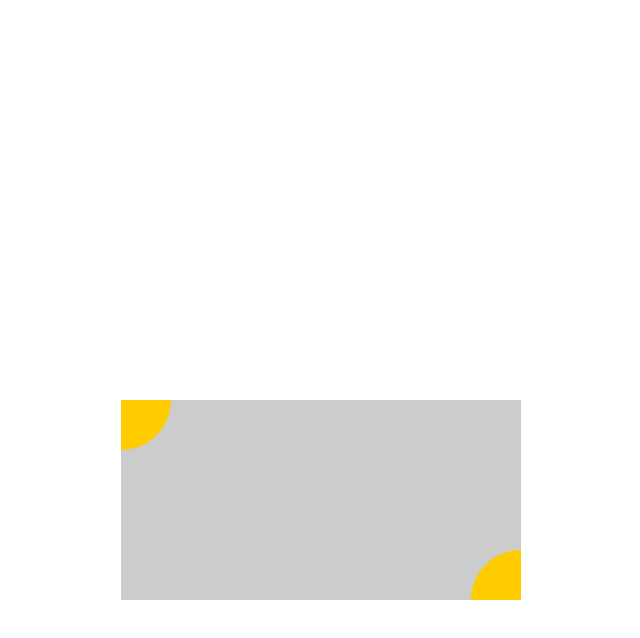
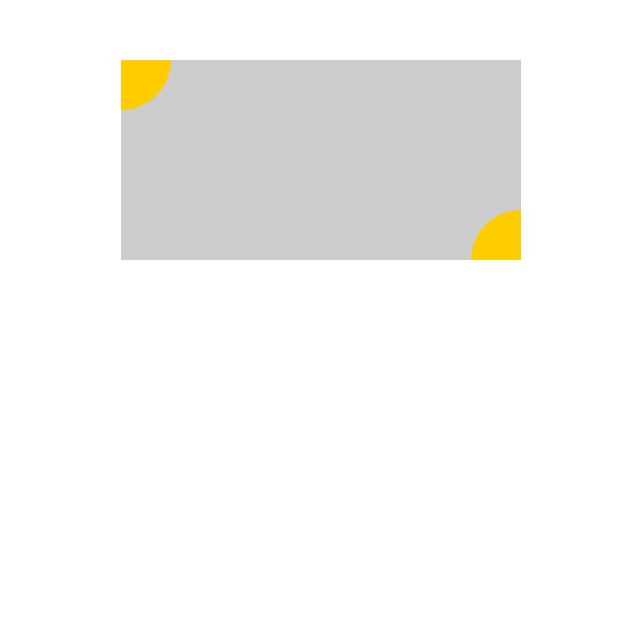
Before and after one commit to yym-yumeng123/IFE.item, a plain HTML site: page task004.html in a window 1280 px wide. Shown: the part 240-878 px from the top of the page, without its empty margins (319-959 px from the left). After the commit the page ends 800 px from the top, so only its background shows below. Drawn offline with Linux system fonts and the light colour scheme.

Commit message:
quesition

```diff
--- a/task004.html
+++ b/task004.html
@@ -13,8 +13,10 @@
 			width: 400px;
 			height: 200px;
 			background-color: #ccc;
-			margin:50% auto;
+			margin: 0 auto;
 			position: relative;
+			top: 50%;
+			transform: translateY(-50%);
 
 		}
 		.cir1{
```
